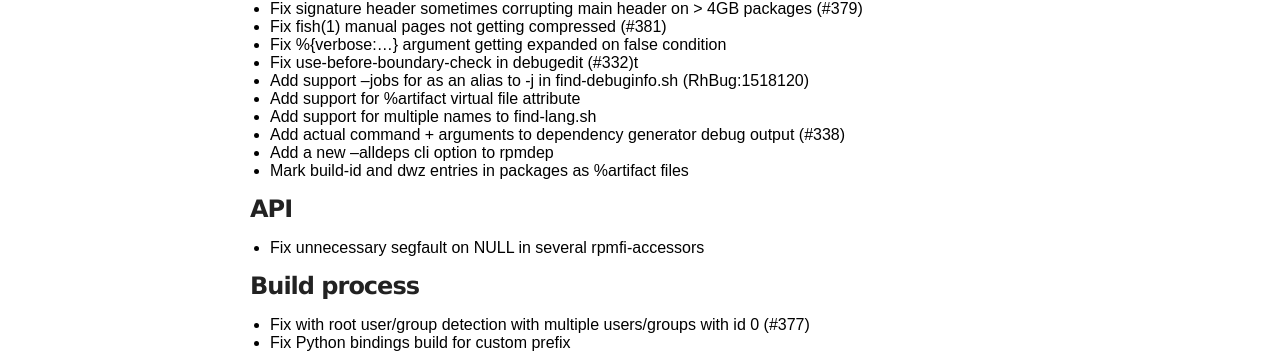
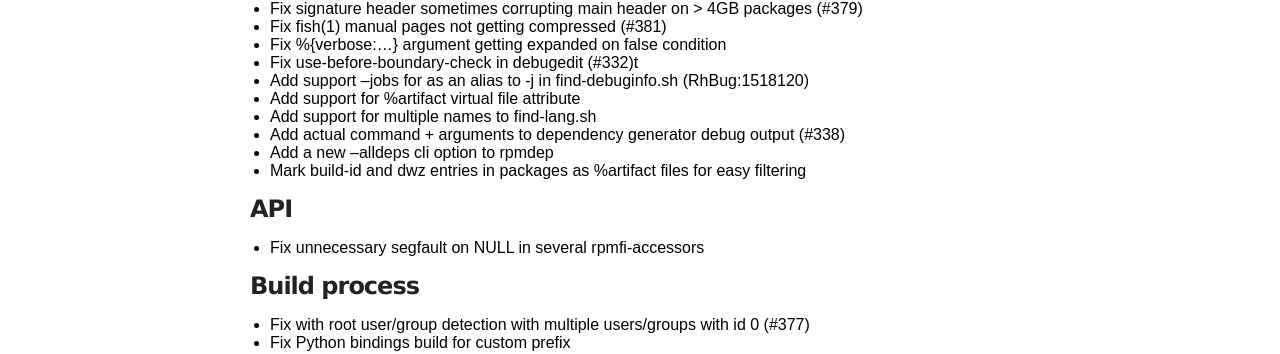
Before and after one commit to rpm-software-management/rpm-web, a Jekyll site: the page built from wiki/Releases/4.14.1.md, in a window 1280 px wide. Shown: the part 836-1190 px from the top of the page. Built offline with Jekyll 4.4.1, drawn with Linux system fonts in a browser that asks for light colours.

Commit message:
Elaborate on buildid %artifact usage

```diff
--- a/wiki/Releases/4.14.1.md
+++ b/wiki/Releases/4.14.1.md
@@ -40,7 +40,7 @@ title: rpm.org - Releases
 * Add support for multiple names to find-lang.sh
 * Add actual command + arguments to dependency generator debug output (#338)
 * Add a new --alldeps cli option to rpmdep
-* Mark build-id and dwz entries in packages as %artifact files
+* Mark build-id and dwz entries in packages as %artifact files for easy filtering
 
 ### API
 
```
